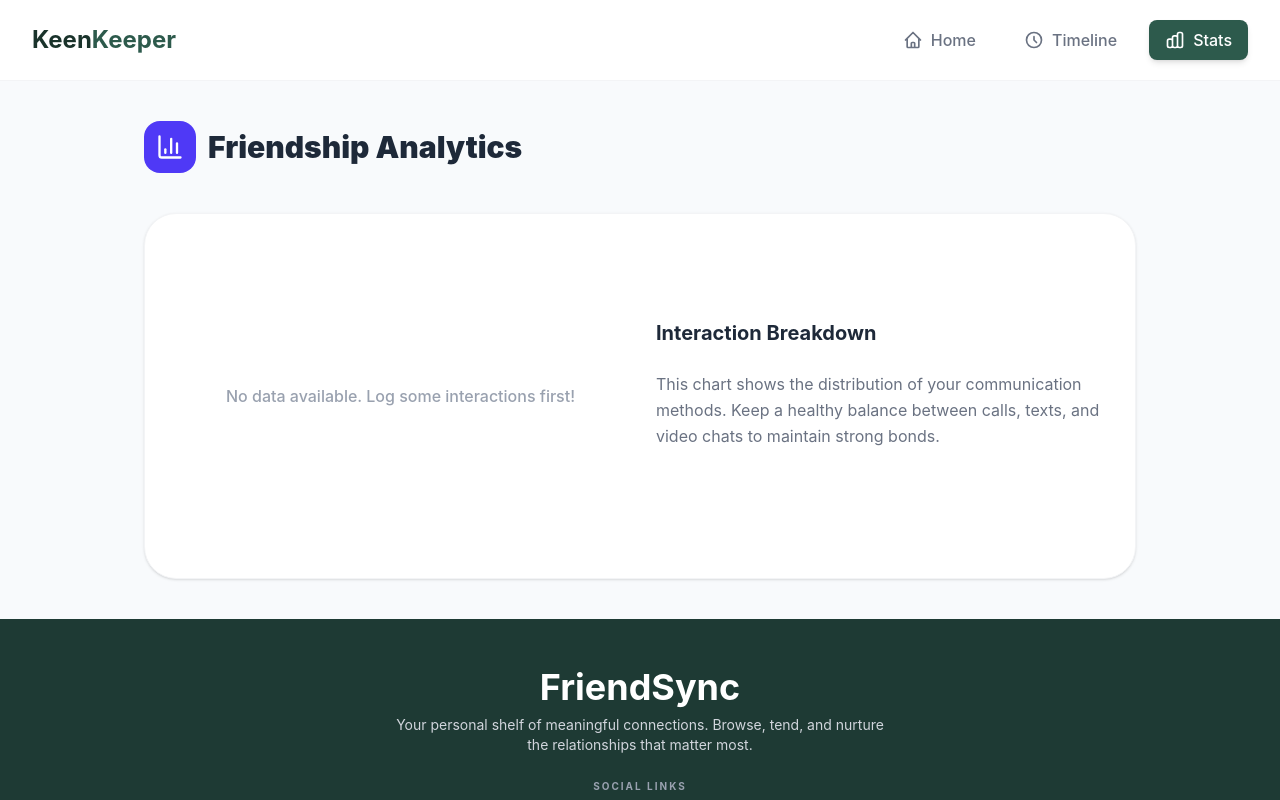
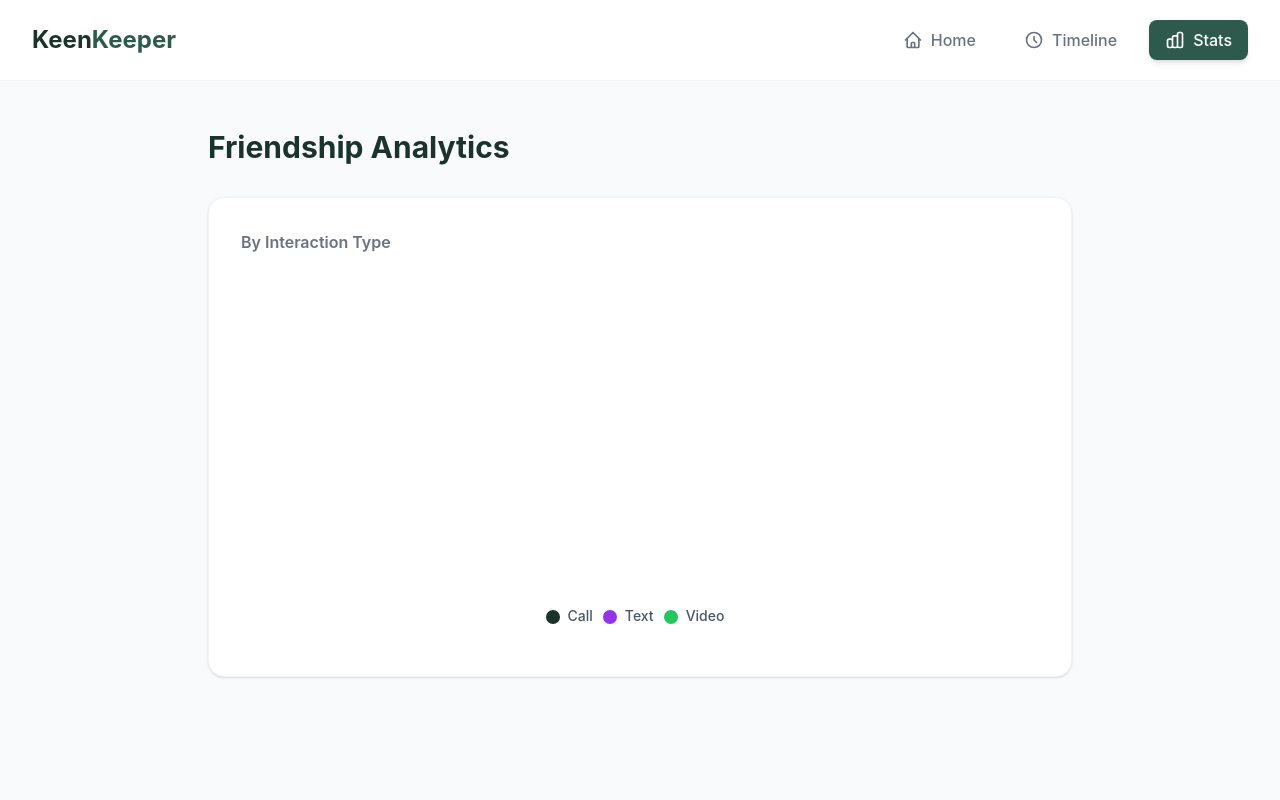
Before and after one commit to cuteprogrammer0-spec/Assignment-7, a React (Vite) app: page /stats in a window 1280 px wide. Shown: the top 800 px of the page. Built offline with nearby package versions, Linux system fonts and the light colour scheme.

Commit message:
chart-add

```diff
--- a/src/pages/Stats.jsx
+++ b/src/pages/Stats.jsx
@@ -1,85 +1,58 @@
 import { useEffect, useState } from "react";
-import { PieChart, Pie, Cell, ResponsiveContainer, Legend, Tooltip } from "recharts";
-import { BarChart3 } from "lucide-react";
+import { PieChart, Pie, Cell, ResponsiveContainer, Tooltip, Legend } from 'recharts';
 
 const Stats = () => {
   const [data, setData] = useState([]);
 
   useEffect(() => {
+    const timeline = JSON.parse(localStorage.getItem("timeline") || "[]");
 
-    const timeline = JSON.parse(localStorage.getItem("timeline")) || [];
-
-
-    const counts = timeline.reduce((acc, curr) => {
-      acc[curr.type] = (acc[curr.type] || 0) + 1;
-      return acc;
-    }, {});
-
-    const chartData = Object.keys(counts).map(key => ({
-      name: key,
-      value: counts[key]
-    }));
-
+    // ডাটা ফরম্যাট করা
+    const chartData = [
+      { name: 'Text', value: timeline.filter(t => t.type === 'Text').length },
+      { name: 'Call', value: timeline.filter(t => t.type === 'Call').length },
+      { name: 'Video', value: timeline.filter(t => t.type === 'Video').length },
+    ];
     setData(chartData);
   }, []);
 
-  const COLORS = ["#4F46E5", "#10B981", "#8B5CF6"]; // Indigo, Green, Purple
+  // তোমার ইমেজের কালার অনুযায়ী
+  const COLORS = ['#9333ea', '#1A332B', '#22c55e'];
 
   return (
-    <div className="py-10 px-4 max-w-5xl mx-auto">
-      <div className="flex items-center gap-3 mb-10">
-        <div className="p-3 bg-indigo-600 text-white rounded-2xl">
-          <BarChart3 size={28} />
-        </div>
-        <h1 className="text-3xl font-black text-gray-800">Friendship Analytics</h1>
-      </div>
+    <div className="max-w-4xl mx-auto px-4 py-12 min-h-screen bg-[#F8FAFB]">
+      <h1 className="text-3xl font-bold text-[#1A332B] mb-8">Friendship Analytics</h1>
 
-      <div className="grid grid-cols-1 lg:grid-cols-2 gap-8 items-center bg-white p-8 rounded-[2rem] shadow-sm border border-gray-100">
+      <div className="bg-white p-8 rounded-2xl border border-gray-100 shadow-sm">
+        <p className="text-gray-500 font-semibold mb-10">By Interaction Type</p>
 
-        {/* Left Side: Chart */}
-        <div className="h-[300px] w-full">
-          {data.length > 0 ? (
+        <div className="h-[350px] w-full">
           <ResponsiveContainer width="100%" height="100%">
             <PieChart>
               <Pie
                 data={data}
                 cx="50%"
                 cy="50%"
-                  innerRadius={60}
-                  outerRadius={80}
-                  paddingAngle={5}
+                innerRadius={80} // ডোনাট লুকের জন্য
+                outerRadius={110}
+                paddingAngle={8}
                 dataKey="value"
               >
                 {data.map((entry, index) => (
-                    <Cell key={`cell-${index}`} fill={COLORS[index % COLORS.length]} />
+                  <Cell key={`cell-${index}`} fill={COLORS[index % COLORS.length]} stroke="none" />
                 ))}
               </Pie>
-                <Tooltip />
-                <Legend />
+              <Tooltip
+                contentStyle={{ borderRadius: '10px', border: 'none', boxShadow: '0 4px 6px -1px rgb(0 0 0 / 0.1)' }}
+              />
+              <Legend
+                verticalAlign="bottom"
+                height={36}
+                iconType="circle"
+                formatter={(value) => <span className="text-gray-600 font-medium text-sm ml-1">{value}</span>}
+              />
             </PieChart>
           </ResponsiveContainer>
-          ) : (
-            <div className="h-full flex items-center justify-center text-gray-400 font-medium">
-              No data available. Log some interactions first!
-            </div>
-          )}
-        </div>
-
-        {/* Right Side: Info */}
-        <div className="space-y-6">
-          <h3 className="text-xl font-bold text-gray-800">Interaction Breakdown</h3>
-          <p className="text-gray-500 leading-relaxed">
-            This chart shows the distribution of your communication methods.
-            Keep a healthy balance between calls, texts, and video chats to maintain strong bonds.
-          </p>
-          <div className="grid grid-cols-1 gap-4">
-            {data.map((item, index) => (
-              <div key={index} className="flex items-center justify-between p-4 bg-gray-50 rounded-xl">
-                <span className="font-bold text-gray-700">{item.name}s</span>
-                <span className="text-indigo-600 font-black">{item.value}</span>
-              </div>
-            ))}
-          </div>
         </div>
       </div>
     </div>
--- a/src/pages/Timeline.jsx
+++ b/src/pages/Timeline.jsx
@@ -3,49 +3,68 @@ import { HiOutlinePhone, HiOutlineChatAlt2, HiOutlineVideoCamera, HiOutlineUserG
 
 const Timeline = () => {
   const [activities, setActivities] = useState([]);
+  const [filter, setFilter] = useState("All");
 
   useEffect(() => {
     const data = JSON.parse(localStorage.getItem("timeline") || "[]");
     setActivities(data);
   }, []);
 
+
   const getIcon = (type) => {
     switch (type) {
-      case 'Call': return <HiOutlinePhone className="text-blue-500" />;
-      case 'Text': return <HiOutlineChatAlt2 className="text-green-500" />;
-      case 'Video': return <HiOutlineVideoCamera className="text-purple-500" />;
-      default: return <HiOutlineUserGroup />;
+      case 'Call': return <HiOutlinePhone className="text-gray-600" />;
+      case 'Text': return <HiOutlineChatAlt2 className="text-gray-600" />;
+      case 'Video': return <HiOutlineVideoCamera className="text-gray-600" />;
+      default: return <HiOutlineUserGroup className="text-gray-600" />;
     }
   };
 
+
+  const filteredActivities = filter === "All"
+    ? activities
+    : activities.filter(a => a.type === filter);
+
   return (
     <div className="max-w-4xl mx-auto px-4 py-12 min-h-screen bg-[#F8FAFB]">
-      <h1 className="text-3xl font-bold text-[#1A332B] mb-8">Timeline</h1>
+      <div className="flex flex-col md:flex-row justify-between items-start md:items-center mb-8 gap-4">
+        <h1 className="text-3xl font-bold text-[#1A332B]">Timeline</h1>
 
-      {activities.length === 0 ? (
-        <div className="bg-white p-10 rounded-2xl text-center border border-dashed border-gray-300">
-          <p className="text-gray-500 font-medium">No interactions recorded yet. Check in with a friend!</p>
-        </div>
-      ) : (
-        <div className="space-y-4">
-          {activities.map((item) => (
+
+        <select
+          value={filter}
+          onChange={(e) => setFilter(e.target.value)}
+          className="bg-white border border-gray-200 rounded-lg px-4 py-2 text-sm font-medium text-gray-600 focus:outline-none focus:ring-2 focus:ring-[#1A332B]"
+        >
+          <option value="All">All interactions</option>
+          <option value="Call">Calls</option>
+          <option value="Text">Texts</option>
+          <option value="Video">Videos</option>
+        </select>
+      </div>
+
+      <div className="space-y-3">
+        {filteredActivities.length > 0 ? (
+          filteredActivities.map((item) => (
             <div
               key={item.id}
-              className="bg-white p-5 rounded-xl shadow-sm border border-gray-100 flex items-center gap-5 hover:shadow-md transition-shadow"
+              className="bg-white p-4 rounded-xl border border-gray-100 flex items-center gap-4 shadow-sm"
             >
-              <div className="p-3 bg-gray-50 rounded-full text-2xl">
+              <div className="p-2 bg-gray-50 rounded-lg text-xl">
                 {getIcon(item.type)}
               </div>
-              <div>
-                <h3 className="text-lg font-bold text-[#1A332B]">
-                  {item.type} with {item.friendName}
+              <div className="flex-1">
+                <h3 className="text-md font-semibold text-[#1A332B]">
+                  <span className="font-bold">{item.type}:</span> with {item.friendName}
                 </h3>
-                <p className="text-gray-400 text-sm">{item.date}</p>
+                <p className="text-gray-400 text-xs">{item.date}</p>
               </div>
             </div>
-          ))}
-        </div>
-      )}
+          ))
+        ) : (
+          <p className="text-center text-gray-500 mt-10">কোনো রেকর্ড খুঁজে পাওয়া যায়নি </p>
+        )}
+      </div>
     </div>
   );
 };
```
Lines whose indentation alone changed are shown as unchanged.
